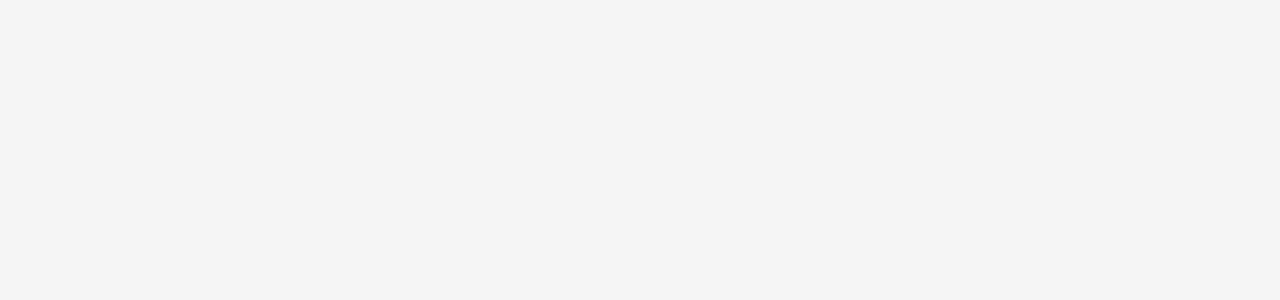
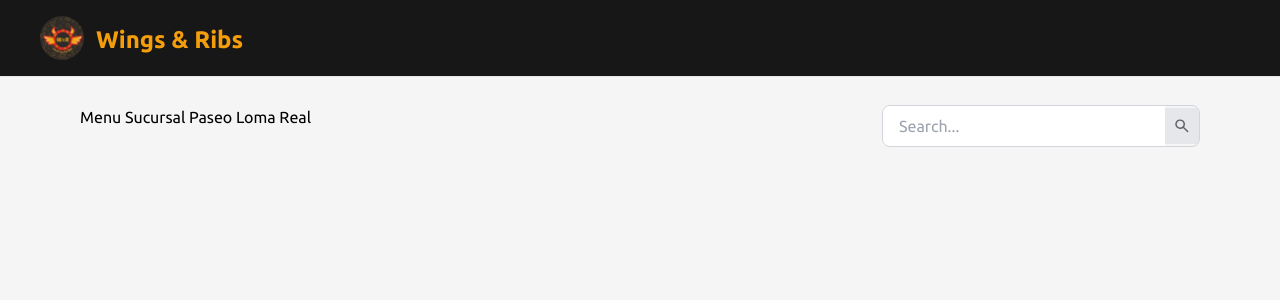
Before and after one commit to NSOrtiz/Wings-RibsFront, a React (Vite) app: page /home/menu in a window 1280 px wide. Before the commit this address had no page. Shown: the top 300 px of the page. Built offline with nearby package versions, Linux system fonts and the light colour scheme; the HTML template or start-up script is replaced by a standard one.

Commit message:
agregar ruteo del menu

```diff
--- a/src/App.jsx
+++ b/src/App.jsx
@@ -2,6 +2,7 @@ import { BrowserRouter, Routes, Route } from 'react-router-dom';
 import LoginPage from './pages/LoginPage';
 import RegisterPage from './pages/RegisterPage';
 import ProfilePage from './pages/ProfilePage';
+import Menu1 from './pages/menusucursal';
 import React from 'react';
 
 export default function App() {
@@ -12,6 +13,7 @@ export default function App() {
         <Route path="/login" element={<LoginPage />} />
         <Route path="/register" element={<RegisterPage />} />
         <Route path="/profile" element={<ProfilePage />} />
+        <Route path="/home/menu" element={<Menu1 />} />
       </Routes>
     </BrowserRouter>
   );
--- a/src/pages/menusucursal.jsx
+++ b/src/pages/menusucursal.jsx
@@ -1,13 +1,13 @@
 import React from 'react';
 import NavBar from '../components/NavBar';
 import '../CSS/colors_text.css';
-import Colorstest from '../components/Colors';
+//import Colorstest from '../components/Colors';
 
 export default function Menu1() {
   return (
     <main className="w-full h-dvh flex flex-col items-center gap-[28px]">
       <NavBar />
-      <Colorstest />
+
       <section className="w-full flex flex-col gap-[28px] items-center">
         <div className="w-full flex flex-row justify-between px-[80px]">
           <h1 className="">Menu Sucursal Paseo Loma Real</h1>
```
